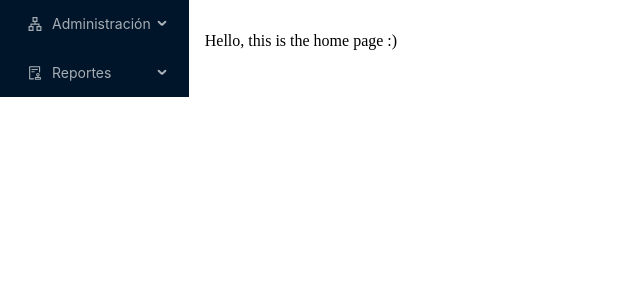
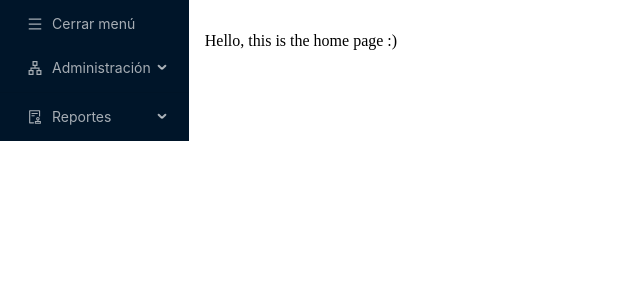
Before and after one commit to namisic/namisic-ui, a Next.js app: page / in a window 1280 px wide. Shown: the top 300 px of the page, without its empty margins (0-640 px from the left). Built offline with nearby package versions, Linux system fonts and the light colour scheme.

Commit message:
Menu collapsing is allowed

```diff
--- a/src/components/layouts/main-layout.js
+++ b/src/components/layouts/main-layout.js
@@ -2,11 +2,11 @@ import { MainNavbar } from '../navbars/main-navbar';
 
 export const MainLayout = ({ children }) => {
   return (
-    <article className="md:flex md:flex-row md:h-screen">
+    <article className="w-full md:flex md:flex-row md:h-screen">
       <aside>
         <MainNavbar />
       </aside>
-      <main className="container pl-4 py-4 bg-white text-black">
+      <main className="md:container pl-4 py-4 bg-white text-black">
         {children}
       </main>
     </article>
--- a/src/components/navbars/main-navbar.tsx
+++ b/src/components/navbars/main-navbar.tsx
@@ -1,26 +1,39 @@
 import { Menu, MenuProps } from 'antd';
-import { ApartmentOutlined, AuditOutlined } from '@ant-design/icons';
+import {
+  ApartmentOutlined,
+  AuditOutlined,
+  MenuOutlined,
+} from '@ant-design/icons';
 import { useRouter } from 'next/router';
 import { getMenuItem } from './navbar-utils';
+import { useState } from 'react';
+
+export const MainNavbar = () => {
+  const router = useRouter();
+  const [collapsed, setCollapsed] = useState(false);
 
   const menuItems: MenuProps['items'] = [
+    getMenuItem(
+      collapsed ? 'Mostrar menú' : 'Cerrar menú',
+      'collapser',
+      <MenuOutlined />
+    ),
     getMenuItem('Administración', 'management', <ApartmentOutlined />, [
       getMenuItem('Residentes', 'residents', null),
     ]),
-
     { type: 'divider' },
-
     getMenuItem('Reportes', 'reports', <AuditOutlined />, [
       getMenuItem('Entrada/Salida de Vehículos', 'io-vehicles', null),
     ]),
   ];
 
-export const MainNavbar = () => {
-  const router = useRouter();
-
   // Navigate to page.
   const onClick: MenuProps['onClick'] = (e) => {
+    if (e.key === 'collapser') {
+      setCollapsed((currentValue) => !currentValue);
+    } else {
       router.push(`/${e.key}`);
+    }
   };
 
   return (
@@ -28,6 +41,7 @@ export const MainNavbar = () => {
       onClick={onClick}
       defaultSelectedKeys={['1']}
       defaultOpenKeys={['sub1']}
+      inlineCollapsed={collapsed}
       mode="inline"
       items={menuItems}
       theme="dark"
```
Lines whose indentation alone changed are shown as unchanged.
